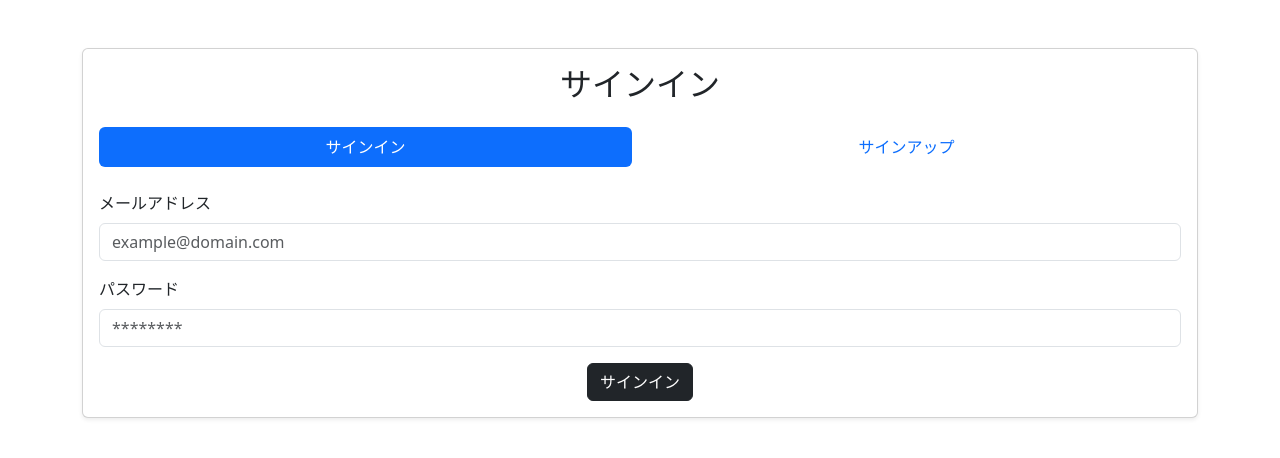
After one commit to illionillion/php-realtime-bbs, a PHP site: page /auth in a window 1280 px wide. The commit adds this page. Shown: the top 458 px of the page. Run offline with PHP 8.4, Linux system fonts and the light colour scheme.

Commit message:
feat: ログイン周り実装

```diff
--- /dev/null
+++ b/php/www/actions/auth-signout.php
@@ -0,0 +1,5 @@
+<?php
+session_start();
+session_destroy();
+
+header("Location: /");
--- a/php/www/actions/create-room.php
+++ b/php/www/actions/create-room.php
@@ -1,5 +1,6 @@
 <?php
 require_once("../lib/connect-db.php");
+require_once("../lib/sessioin-check.php");
 
 if ($_SERVER['REQUEST_METHOD'] === 'POST') {
     $title = $_POST['title'];
--- a/php/www/actions/post-comment.php
+++ b/php/www/actions/post-comment.php
@@ -1,5 +1,6 @@
 <?php
 require_once("../lib/connect-db.php");
+require_once("../lib/sessioin-check.php");
 
 if ($_SERVER['REQUEST_METHOD'] === 'POST') {
     $roomId = $_POST['roomid'];
--- /dev/null
+++ b/php/www/auth/index.php
@@ -0,0 +1,81 @@
+<?php
+session_start();
+// セッションにuser_idが存在するかチェック
+if (isset($_SESSION['user_id'])) {
+    // セッションがない場合はサインインへリダイレクト
+    header("Location: /");
+    exit;
+}
+$mode = isset($_GET["mode"]) && $_GET["mode"] === "signup" ? "signup" : "signin";
+$title = $mode === "signin" ? "サインイン" : "サインアップ";
+?>
+<!DOCTYPE html>
+<html lang="ja">
+
+<head>
+    <meta charset="UTF-8">
+    <meta name="viewport" content="width=device-width, initial-scale=1.0">
+    <title><?= $title ?></title>
+    <?php require_once('../lib/bootstrap.php'); ?> <!-- Bootstrapを読み込む -->
+</head>
+
+<body>
+    <div class="container mt-5">
+        <!-- フォーム部分 -->
+        <div class="card shadow-sm">
+            <div class="card-body">
+                <h2 class="mb-4 text-center"><?= $mode === "signin" ? "サインイン" : "サインアップ" ?></h2>
+                <!-- タブ切り替え -->
+                <ul class="nav mb-4 nav-pills nav-fill">
+                    <li class="nav-item">
+                        <a class="nav-link <?= $mode === "signin" ? "active" : "" ?>" href="/auth">サインイン</a>
+                    </li>
+                    <li class="nav-item">
+                        <a class="nav-link <?= $mode === "signup" ? "active" : "" ?>" href="/auth?mode=signup">サインアップ</a>
+                    </li>
+                </ul>
+                <form method="POST" action="<?= $mode === 'signin' ? '/actions/auth-signin.php' : '/actions/auth-signup.php' ?>">
+                    <!-- 名前 (サインアップ時のみ表示) -->
+                    <?php if ($mode === "signup") : ?>
+                        <div class="mb-3">
+                            <label for="name" class="form-label w-100">名前</label>
+                            <input type="text" class="form-control" id="name" name="name" placeholder="山田太郎" required>
+                        </div>
+                        <div class="mb-3">
+                            <label for="displayName" class="form-label w-100">表示名</label>
+                            <input type="text" class="form-control" id="displayName" name="displayName" placeholder="Taro Yamada">
+                        </div>
+                    <?php endif; ?>
+
+                    <!-- メールアドレス -->
+                    <div class="mb-3">
+                        <label for="email" class="form-label w-100">メールアドレス</label>
+                        <input type="email" class="form-control" id="email" name="email" placeholder="example@domain.com" required>
+                    </div>
+
+                    <!-- パスワード -->
+                    <div class="mb-3">
+                        <label for="password" class="form-label w-100">パスワード</label>
+                        <input type="password" class="form-control" id="password" name="password" placeholder="********" required>
+                    </div>
+
+                    <?php if (!empty($_SESSION['error_message'])): ?>
+                        <div class="alert alert-danger">
+                            <strong>エラー:</strong> <?= htmlspecialchars($_SESSION['error_message']) ?>
+                        </div>
+                        <?php unset($_SESSION['error_message']); ?>
+                    <?php endif; ?>
+
+                    <!-- 送信ボタン -->
+                    <div class="d-flex justify-content-center">
+                        <button type="submit" class="btn btn-dark">
+                            <?= $mode === "signin" ? "サインイン" : "サインアップ" ?>
+                        </button>
+                    </div>
+                </form>
+            </div>
+        </div>
+    </div>
+</body>
+
+</html>
--- a/php/www/index.php
+++ b/php/www/index.php
@@ -1,5 +1,6 @@
 <?php
 require_once("./lib/connect-db.php");
+require_once("./lib/sessioin-check.php");
 
 // ルームのデータを取得
 $stmt = $pdo->query('SELECT * FROM rooms ORDER BY createdAt DESC');
@@ -18,6 +19,7 @@ $rooms = $stmt->fetchAll(PDO::FETCH_ASSOC);
 
 <body class="bg-light">
     <div class="container py-5">
+        <div class="d-flex w-100 justify-content-end"><a href="/actions/auth-signout.php" class="btn btn-dark">サインアウト</a></div>
         <h1 class="text-center mb-4"><i class="fas fa-comments"></i> 掲示板一覧</h1>
 
         <!-- ルーム作成フォーム -->
--- a/php/www/lib/bootstrap.php
+++ b/php/www/lib/bootstrap.php
@@ -1,3 +1,4 @@
+<meta name="viewport" content="width=device-width, initial-scale=1.0">
 <!-- BootstrapのCSS -->
 <link href="https://cdn.jsdelivr.net/npm/bootstrap@5.3.2/dist/css/bootstrap.min.css" rel="stylesheet">
 <!-- Font Awesomeのアイコン -->
--- a/php/www/rooms/index.php
+++ b/php/www/rooms/index.php
@@ -1,5 +1,6 @@
 <?php
 require_once("../lib/connect-db.php");
+require_once("../lib/sessioin-check.php");
 
 // URLからルームIDを取得
 $roomId = $_GET['id'] ?? null;
@@ -37,6 +38,7 @@ $comments = $stmt->fetchAll(PDO::FETCH_ASSOC);
 
 <body class="bg-light">
     <div class="container py-5">
+        <div class="d-flex w-100 justify-content-end"><a href="/actions/auth-signout.php" class="btn btn-dark">サインアウト</a></div>
         <h1 class="text-center mb-4"><i class="fas fa-comments"></i> <?= htmlspecialchars($room['title']) ?></h1>
 
         <div>
```
Also changed, not shown: initdb.d/migrate.sql (+18 -0 lines), php/www/actions/auth-signin.php (added, +50 -0 lines), php/www/actions/auth-signup.php (added, +68 -0 lines), php/www/lib/sessioin-check.php (added, +15 -0 lines).
